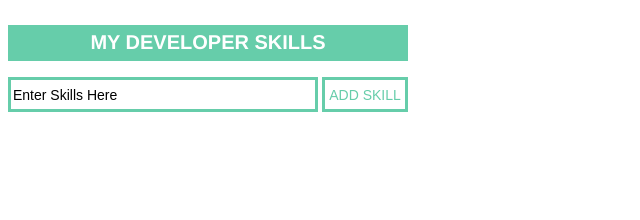
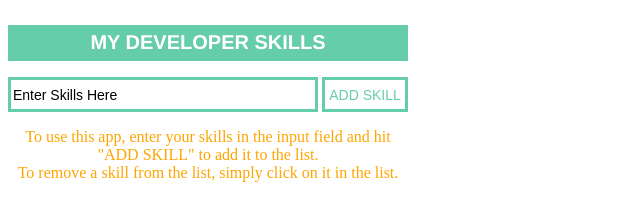
Before and after one commit to amendezga/dev-skills-lab, a plain HTML site: page index.html in a window 1280 px wide. Shown: the whole page, without its empty margins (0-640 px from the left). Drawn offline with nearby package versions, Linux system fonts and the light colour scheme.

Commit message:
added instructions, final push 2

```diff
--- a/css/style.css
+++ b/css/style.css
@@ -47,3 +47,9 @@ li {
     margin: 5px;
     padding: 5px;
 }
+
+.instructions-container {
+    width: 400px;
+    text-align: center;
+    color: orange;
+}
--- a/index.html
+++ b/index.html
@@ -24,6 +24,10 @@
             <input type="text" id="skills" value="Enter Skills Here"> <input type="submit" value="ADD SKILL">
         </form>
     </div>
+    <div class="instructions-container">
+        <p> To use this app, enter your skills in the input field and hit "ADD SKILL" to add it to the list. <br> To
+            remove a skill from the list, simply click on it in the list. </p>
+    </div>
 </body>
 
 </html>
```
